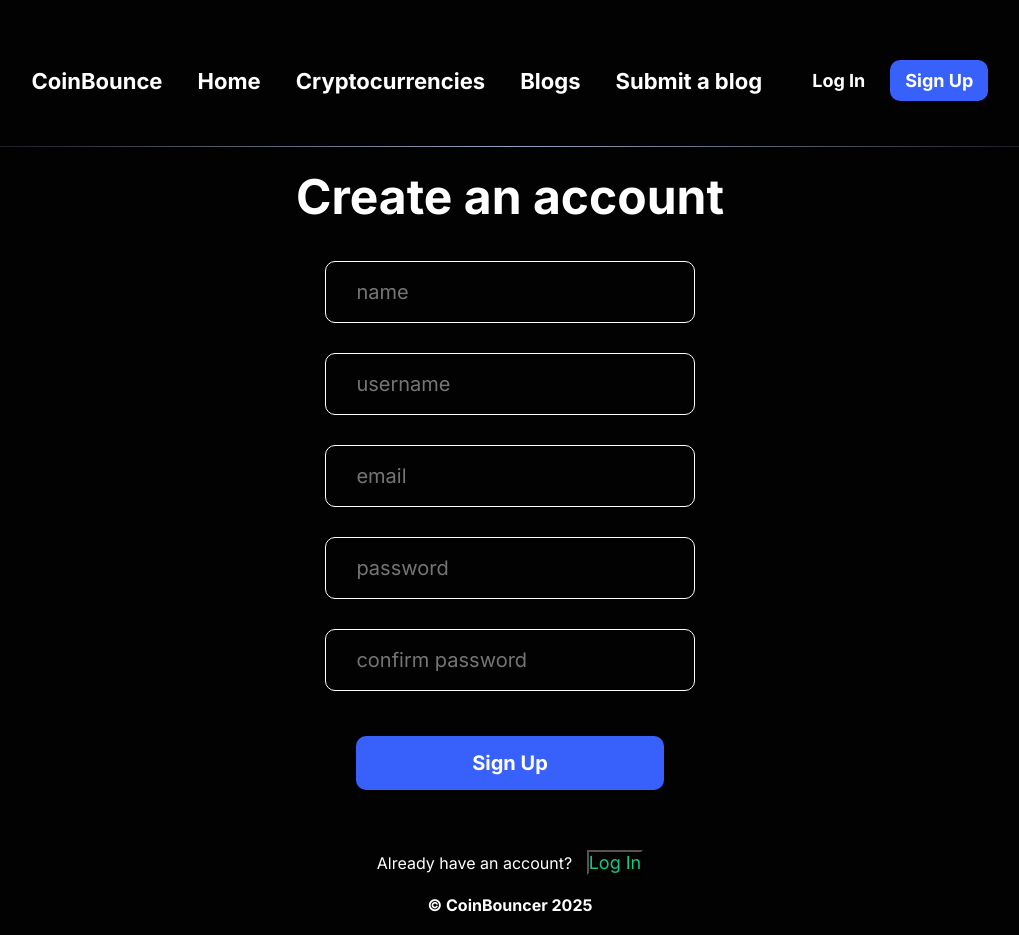
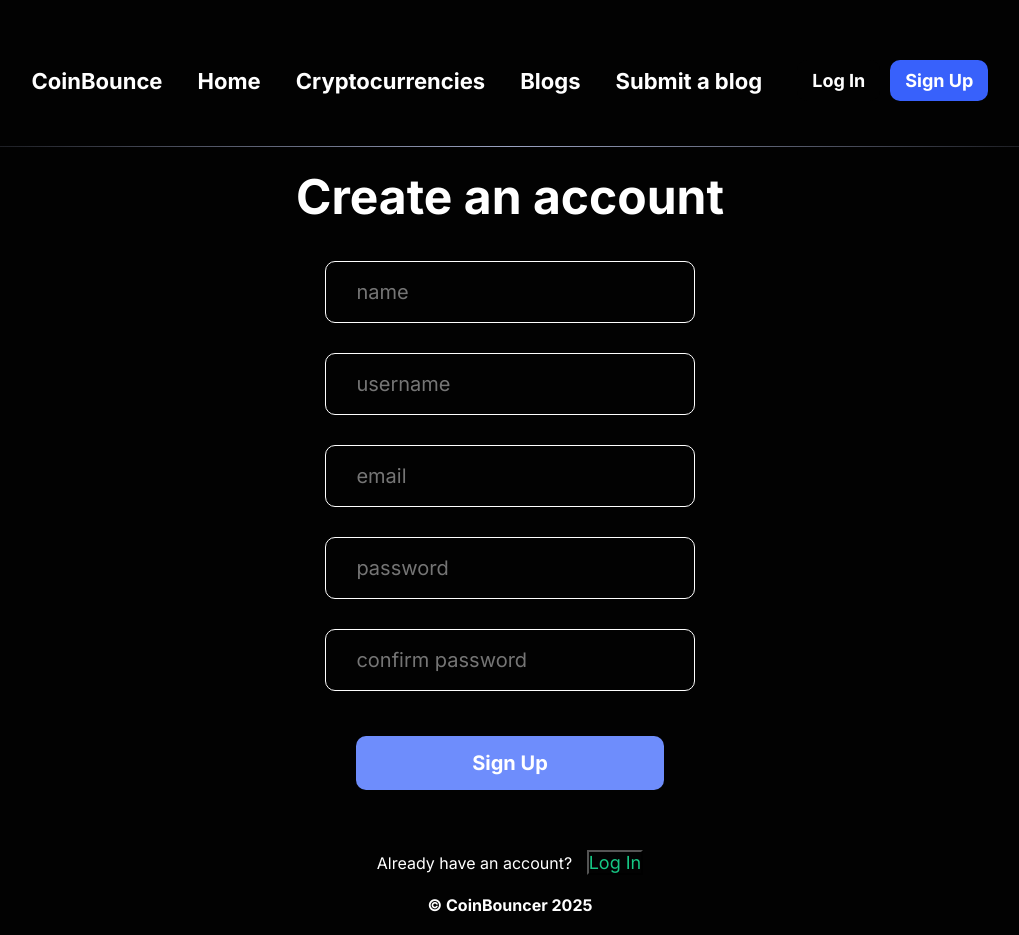
Before and after one commit to developer-shehzor/crypto-blog, a React (Create React App) app: page /signup in a window 1280 px wide. Shown: the whole page, without its empty margins (130-1149 px from the left). Built offline with nearby package versions, Linux system fonts and the light colour scheme; no server answers.

Commit message:
added disabled property on signup button

```diff
--- a/src/pages/Login/Login.module.css
+++ b/src/pages/Login/Login.module.css
@@ -1,7 +1,7 @@
 .loginWrapper {
-    margin: 0 auto;
+    margin: 20px auto;
     width: 80vw;
-    height: calc(100vh - 50px);
+    /* height: calc(100vh - 50px); */
     display: flex;
     flex-direction: column;
     align-items: center;
@@ -13,7 +13,7 @@
     font-weight: bold;
     width: inherit;
     text-align: center;
-    margin-bottom: 100px;
+    margin-bottom: 50px;
   }
 
   .logInButton {
--- a/src/pages/Signup/Signup.jsx
+++ b/src/pages/Signup/Signup.jsx
@@ -42,7 +42,7 @@ const Signup = () => {
 
         else if (response.code === 'ERR_BAD_REQUEST') {
           // display error message
-          setError(response.response.data.errorMessage);
+          setError(response.response.data.message);
         }
     }
 
@@ -112,7 +112,13 @@ const Signup = () => {
       error={errors.confirmPassword && touched.confirmPassword ? 1 : undefined}
       errormessage={errors.confirmPassword}  />
 
-      <button className={styles.signupButton} onClick={handleSignup}>Sign Up</button>
+      <button
+      disabled={!values.username || !values.password || errors.username
+        || errors.password || errors.confirmPassword || errors.name || errors.email}
+      className={styles.signupButton}
+      onClick={handleSignup}>
+        Sign Up
+      </button>
 
       <span>
         Already have an account?{" "}
```
